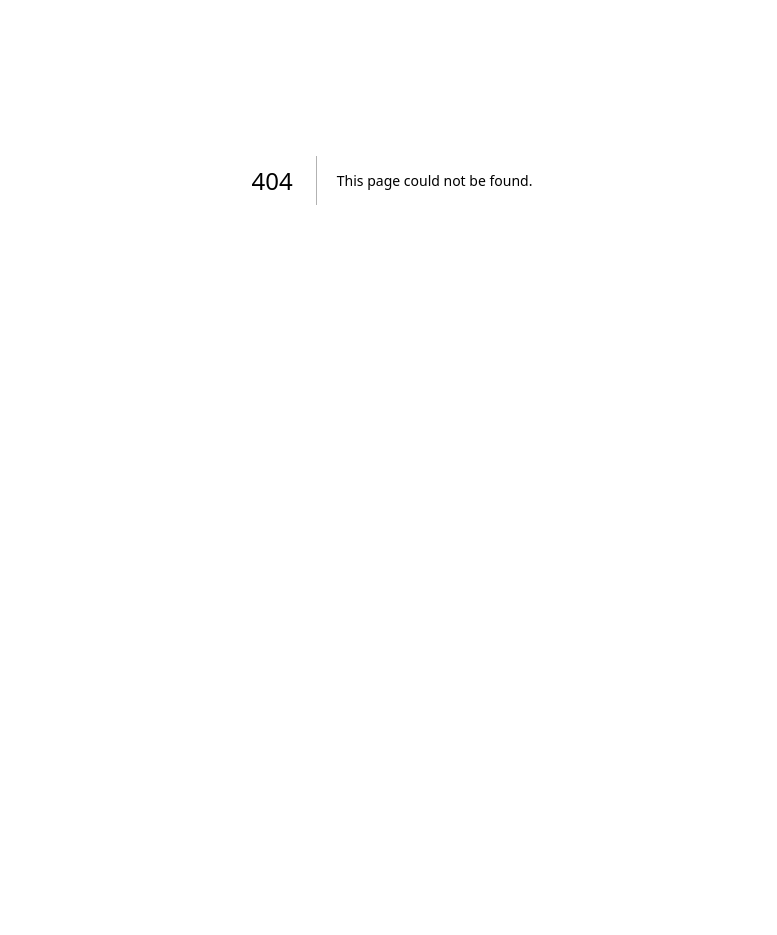
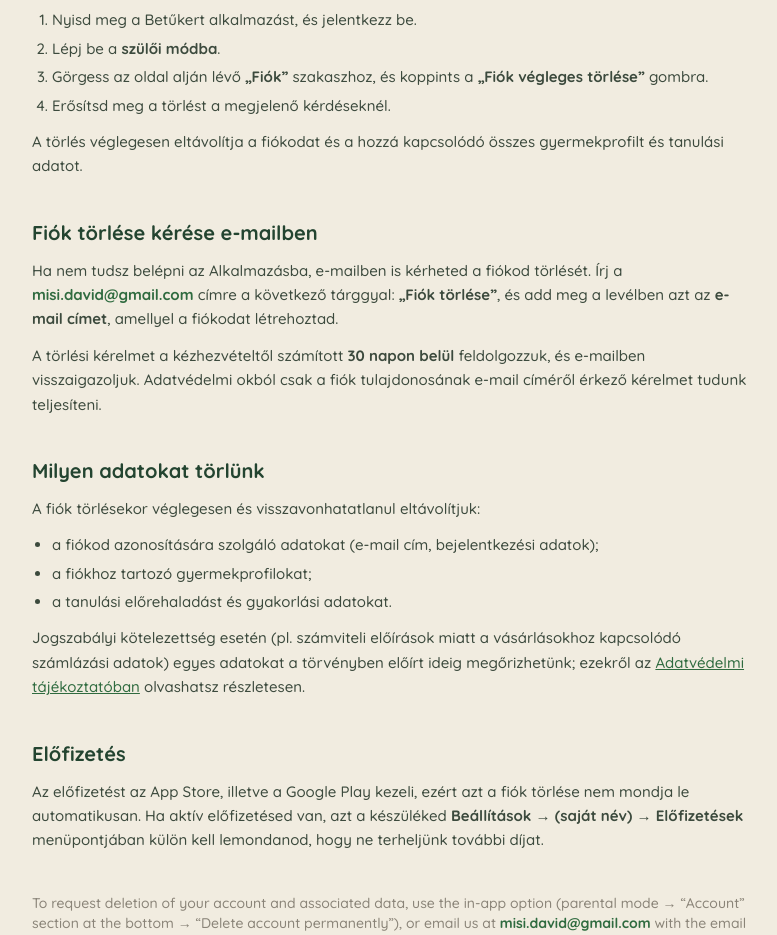
Before and after one commit to misidavid/betukert-admin, a Next.js app: page /fiok-torles in a window 1280 px wide. Before the commit this address had no page. Shown: the part 220-1155 px from the top of the page, without its empty margins (248-1025 px from the left). Before the commit the page ends 800 px from the top, so only its background shows below. Built offline with nearby package versions, Linux system fonts and the light colour scheme.

Commit message:
adatvédelem update

```diff
--- a/app/(public)/adatvedelem/page.tsx
+++ b/app/(public)/adatvedelem/page.tsx
@@ -142,10 +142,16 @@ export default function PrivacyPolicyPage() {
           tartozó tanulási adatokat véglegesen eltávolítja.
         </p>
         <p>
-          A szülői fiók (bejelentkezési adatok) törlésére jelenleg nincs önálló, alkalmazáson
-          belüli funkció — ehhez kérjük, írj a 2. pontban megadott e-mail címre. A kérelem
-          beérkezésétől számított 30 napon belül gondoskodunk a fiók és a hozzá tartozó összes
-          adat végleges törléséről.
+          A szülői fiók az Alkalmazáson belül is véglegesen törölhető (szülői mód → az oldal
+          alján lévő „Fiók” szakasz → „Fiók végleges törlése”); ez a fiókot és a hozzá tartozó
+          összes gyermekprofilt és tanulási adatot eltávolítja. Ha nem tudsz belépni, a törlést
+          e-mailben is kérheted a 2. pontban megadott címen — a kérelem beérkezésétől számított
+          30 napon belül gondoskodunk a fiók és a hozzá tartozó összes adat végleges törléséről.
+          A törlés részletes lépéseit a{' '}
+          <a href="/fiok-torles" style={{ color: '#2F6B3F', textDecoration: 'underline' }}>
+            Fiók törlése
+          </a>{' '}
+          oldalon találod.
         </p>
       </Section>
 
--- /dev/null
+++ b/app/(public)/fiok-torles/page.tsx
@@ -0,0 +1,102 @@
+export const metadata = {
+  title: 'Fiók törlése — Betűkert',
+  description:
+    'Hogyan törölheted a Betűkert-fiókodat és a hozzá tartozó adatokat — Betűkert account and data deletion.',
+};
+
+function Section({ title, children }: { title: string; children: React.ReactNode }) {
+  return (
+    <section className="mb-10">
+      <h2 className="text-xl mb-3" style={{ fontWeight: 700, color: '#234430' }}>
+        {title}
+      </h2>
+      <div className="space-y-3 text-[15px] leading-relaxed" style={{ color: '#3C4A3D' }}>
+        {children}
+      </div>
+    </section>
+  );
+}
+
+export default function AccountDeletionPage() {
+  return (
+    <div className="max-w-3xl mx-auto px-6 py-12">
+      <h1 className="text-3xl mb-2" style={{ fontWeight: 800, color: '#234430' }}>
+        Fiók törlése
+      </h1>
+      <p className="text-sm mb-10" style={{ color: '#8A8478' }}>
+        A Betűkert-fiók és a hozzá tartozó adatok törlése — Betűkert account and data deletion
+      </p>
+
+      <Section title="Fiók törlése az alkalmazásban">
+        <p>
+          A legegyszerűbb, ha közvetlenül az Alkalmazásban törlöd a fiókodat:
+        </p>
+        <ol className="list-decimal pl-5 space-y-1">
+          <li>Nyisd meg a Betűkert alkalmazást, és jelentkezz be.</li>
+          <li>Lépj be a <strong>szülői módba</strong>.</li>
+          <li>
+            Görgess az oldal alján lévő <strong>„Fiók”</strong> szakaszhoz, és koppints a{' '}
+            <strong>„Fiók végleges törlése”</strong> gombra.
+          </li>
+          <li>Erősítsd meg a törlést a megjelenő kérdéseknél.</li>
+        </ol>
+        <p>
+          A törlés véglegesen eltávolítja a fiókodat és a hozzá kapcsolódó összes gyermekprofilt
+          és tanulási adatot.
+        </p>
+      </Section>
+
+      <Section title="Fiók törlése kérése e-mailben">
+        <p>
+          Ha nem tudsz belépni az Alkalmazásba, e-mailben is kérheted a fiókod törlését. Írj a{' '}
+          <a href="mailto:misi.david@gmail.com" style={{ color: '#2F6B3F', fontWeight: 700 }}>
+            misi.david@gmail.com
+          </a>{' '}
+          címre a következő tárggyal: <strong>„Fiók törlése”</strong>, és add meg a levélben azt az{' '}
+          <strong>e-mail címet</strong>, amellyel a fiókodat létrehoztad.
+        </p>
+        <p>
+          A törlési kérelmet a kézhezvételtől számított <strong>30 napon belül</strong>{' '}
+          feldolgozzuk, és e-mailben visszaigazoljuk. Adatvédelmi okból csak a fiók tulajdonosának
+          e-mail címéről érkező kérelmet tudunk teljesíteni.
+        </p>
+      </Section>
+
+      <Section title="Milyen adatokat törlünk">
+        <p>A fiók törlésekor véglegesen és visszavonhatatlanul eltávolítjuk:</p>
+        <ul className="list-disc pl-5 space-y-1">
+          <li>a fiókod azonosítására szolgáló adatokat (e-mail cím, bejelentkezési adatok);</li>
+          <li>a fiókhoz tartozó gyermekprofilokat;</li>
+          <li>a tanulási előrehaladást és gyakorlási adatokat.</li>
+        </ul>
+        <p>
+          Jogszabályi kötelezettség esetén (pl. számviteli előírások miatt a vásárlásokhoz
+          kapcsolódó számlázási adatok) egyes adatokat a törvényben előírt ideig megőrizhetünk;
+          ezekről az{' '}
+          <a href="/adatvedelem" style={{ color: '#2F6B3F', textDecoration: 'underline' }}>
+            Adatvédelmi tájékoztatóban
+          </a>{' '}
+          olvashatsz részletesen.
+        </p>
+      </Section>
+
+      <Section title="Előfizetés">
+        <p>
+          Az előfizetést az App Store, illetve a Google Play kezeli, ezért azt a fiók törlése nem
+          mondja le automatikusan. Ha aktív előfizetésed van, azt a készüléked{' '}
+          <strong>Beállítások → (saját név) → Előfizetések</strong> menüpontjában külön kell
+          lemondanod, hogy ne terheljünk további díjat.
+        </p>
+      </Section>
+
+      <p className="text-sm" style={{ color: '#8A8478' }}>
+        To request deletion of your account and associated data, use the in-app option (parental
+        mode → “Account” section at the bottom → “Delete account permanently”), or email us at{' '}
+        <a href="mailto:misi.david@gmail.com" style={{ color: '#2F6B3F', fontWeight: 700 }}>
+          misi.david@gmail.com
+        </a>{' '}
+        with the email address used to create your account. Requests are processed within 30 days.
+      </p>
+    </div>
+  );
+}
--- a/app/(public)/tamogatas/page.tsx
+++ b/app/(public)/tamogatas/page.tsx
@@ -75,7 +75,13 @@ export default function SupportPage() {
             ez a profilt és a hozzá tartozó tanulási adatokat véglegesen eltávolítja.
           </Faq>
           <Faq q="Hogyan törölhetem a teljes fiókomat?">
-            A szülői módba lépve az oldal alján találod a fiók törlésének lehetőségét.
+            A szülői módba lépve, az oldal alján lévő „Fiók” szakaszban találod a „Fiók végleges
+            törlése” lehetőséget. Ha nem tudsz belépni, e-mailben is kérheted a törlést — a
+            részletes lépéseket a{' '}
+            <a href="/fiok-torles" style={{ color: '#2F6B3F', textDecoration: 'underline' }}>
+              Fiók törlése
+            </a>{' '}
+            oldalon találod.
           </Faq>
         </div>
       </Section>
```
